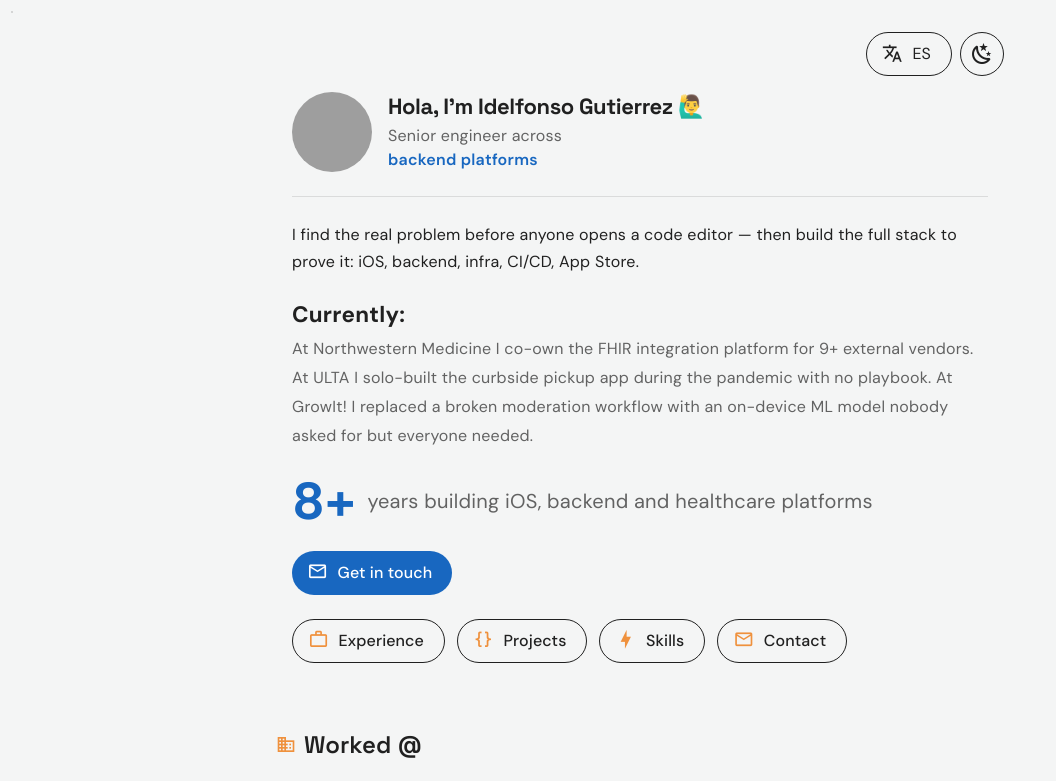
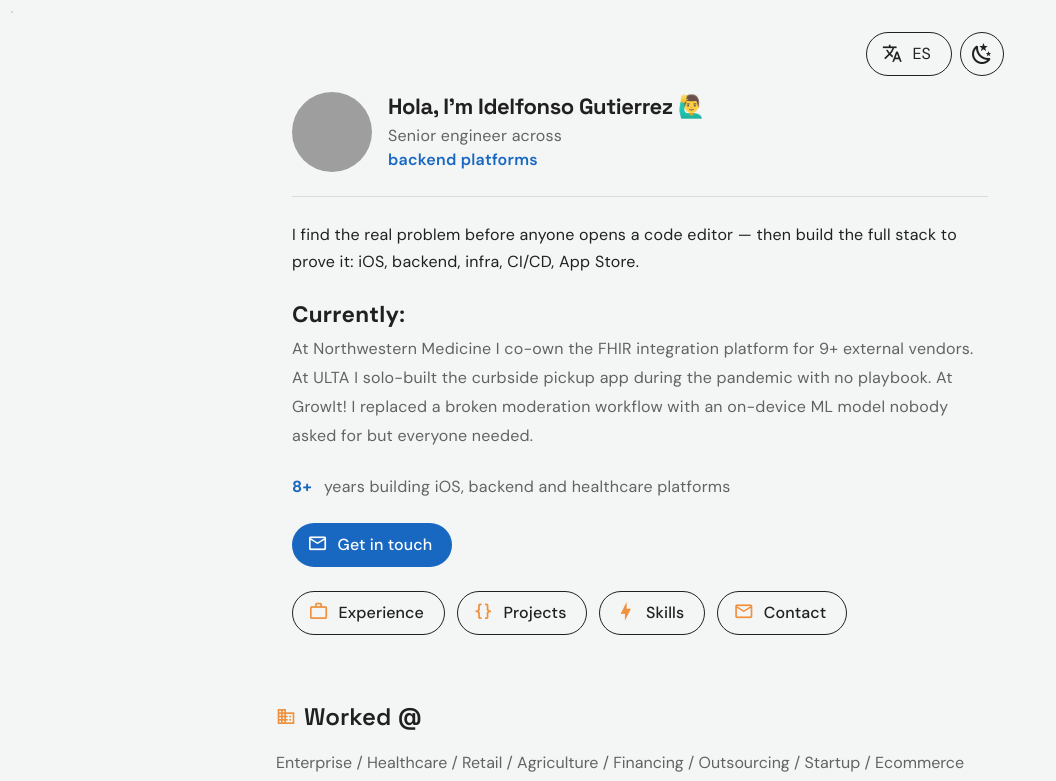
Before and after one commit to idelfonsog2/idelfonsog2.github.io, a Vue app: page / in a window 1280 px wide. Shown: the top 781 px of the page, without its empty margins (0-1056 px from the left). Built offline with nearby package versions, Linux system fonts and the light colour scheme; grey boxes are pictures that could not be loaded.

Commit message:
fix: restore previous font size for the hero counter
Co-Authored-By: Claude Sonnet 5.5 <noreply@anthropic.com>

```diff
--- a/src/components/HeroSection.vue
+++ b/src/components/HeroSection.vue
@@ -97,12 +97,14 @@ const c = useContent()
   line-height: 1.8;
 }
 .hero-counter-value {
-  font-size: clamp(2.25rem, 6vw, 3.25rem);
+  /* back to the previous size */
+  font-size: 1rem;
   font-weight: 700;
-  line-height: 1;
+  line-height: 1.5;
 }
 .hero-counter-label {
-  font-size: clamp(1.05rem, 2.6vw, 1.25rem);
-  line-height: 1.4;
+  /* back to the previous size */
+  font-size: 1rem;
+  line-height: 1.5;
 }
 </style>
```
